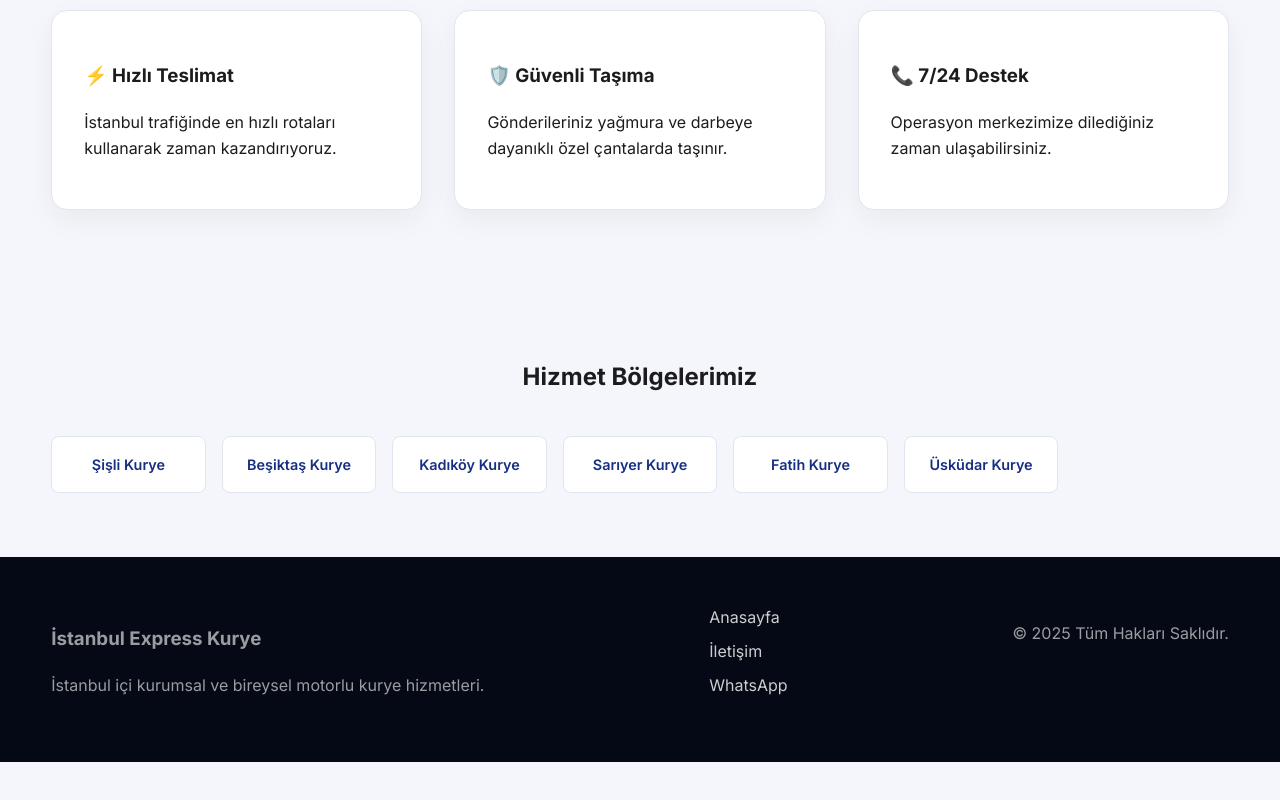
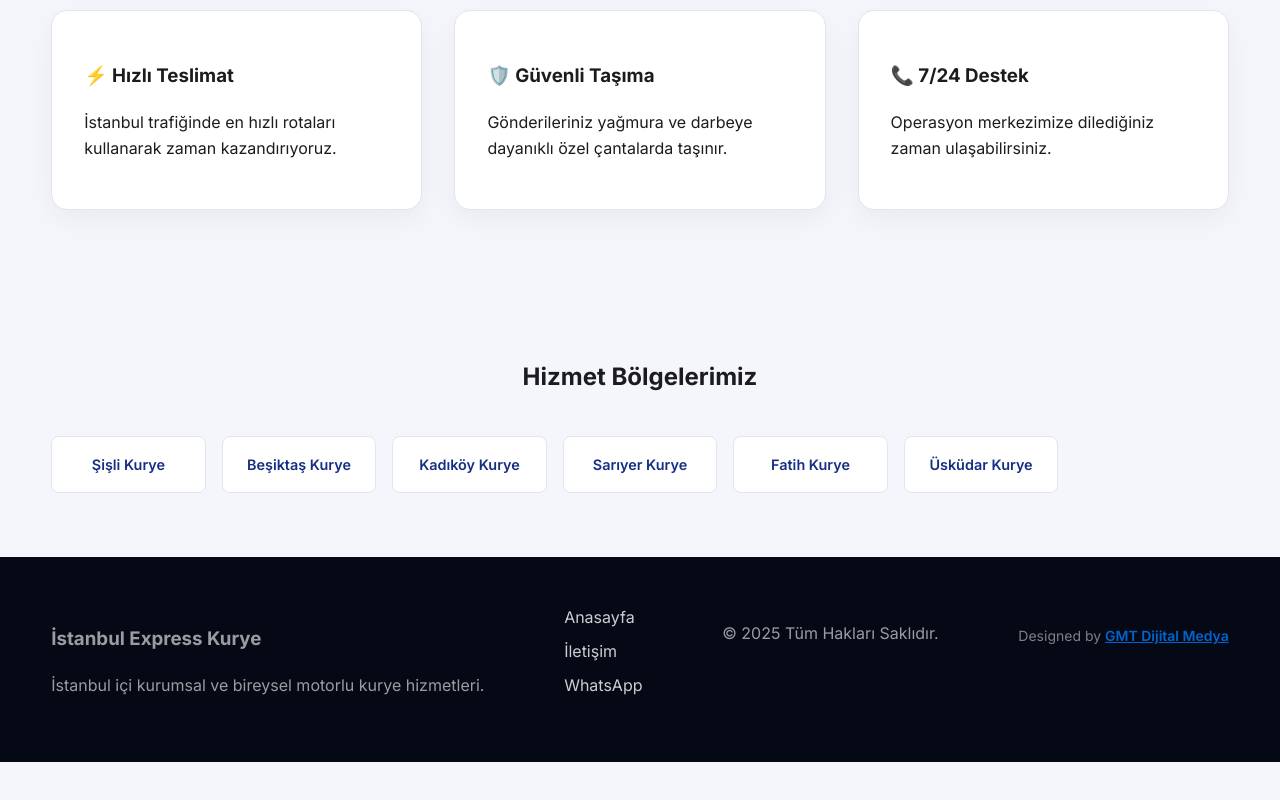
Before and after one commit to ekomeyda34/-stanbul-expres-kurye, a plain HTML site: page index.html in a window 1280 px wide. Shown: the part 1400-2200 px from the top of the page. Drawn offline with Linux system fonts and the light colour scheme; some packages are replaced by stand-ins of ours.

Commit message:
Update index.html

```diff
--- a/index.html
+++ b/index.html
@@ -168,6 +168,11 @@
                 <a href="https://wa.me/905052087761">WhatsApp</a>
             </div>
             <div><p>© 2025 Tüm Hakları Saklıdır.</p></div>
+            <div style="text-align:center; font-size:14px; margin-top:20px; opacity:0.8;">
+    <span>Designed by</span>
+    <a href="https://gmtdijitalmedya.com.tr/" target="_blank" style="font-weight:600; text-decoration:underline; color:#007bff;">
+        GMT Dijital Medya
+    </a>
         </div>
     </footer>
 
```
